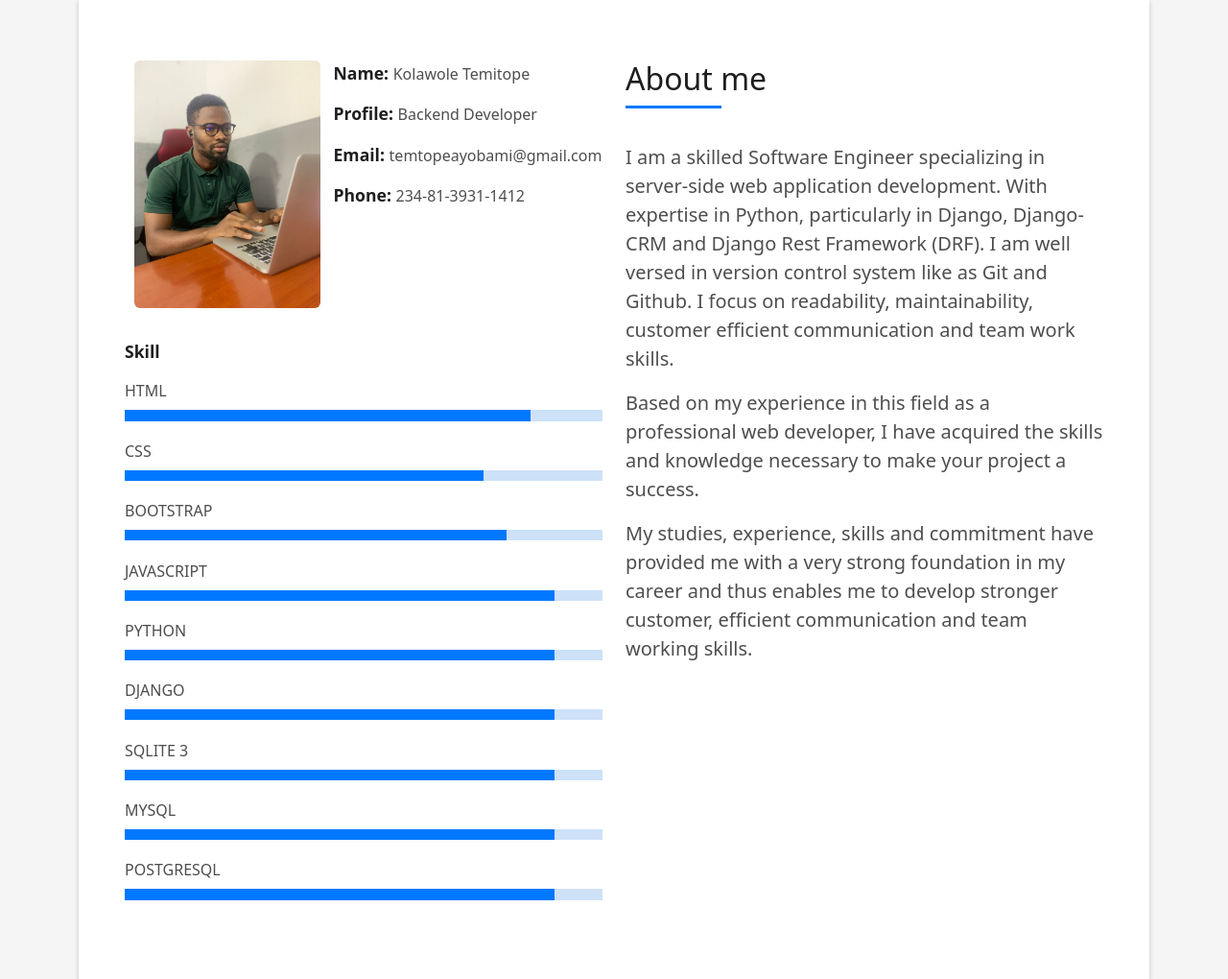
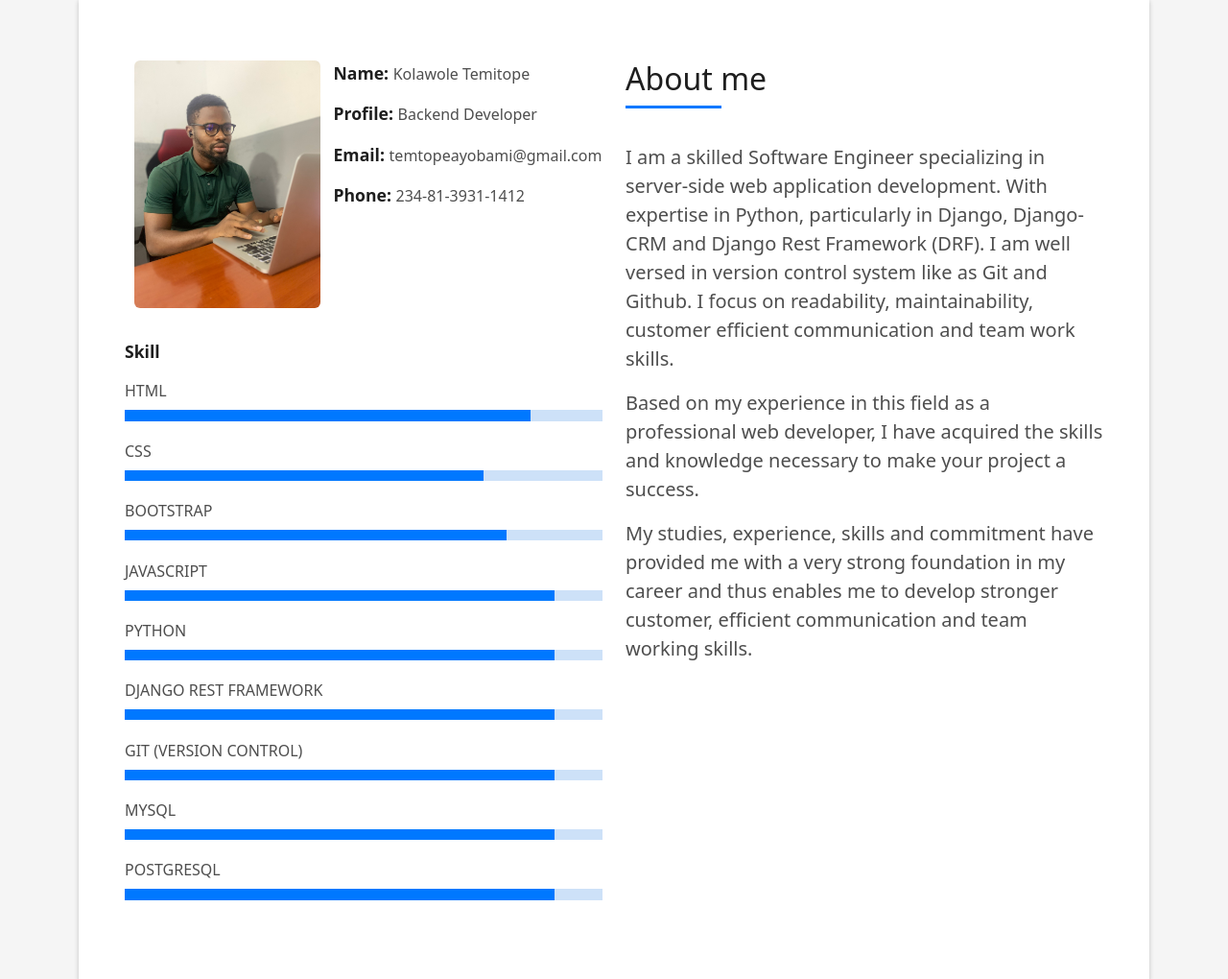
Before and after one commit to teeflow1/port_folio, a Django app: page / in a window 1280 px wide. Shown: the part 865-1885 px from the top of the page at 96% size. Run offline with Django 4.2, Linux system fonts and the light colour scheme; some libraries are stand-ins or nearby versions.

Commit message:
Frontend Worked on

```diff
--- a/app_folder/templates/apps/home.html
+++ b/app_folder/templates/apps/home.html
@@ -129,7 +129,7 @@
                     </div>
                   -->
 
-                    <span>DJANGO</span> <span class="pull-right"></span>
+                    <span>DJANGO REST FRAMEWORK</span> <span class="pull-right"></span>
                     <div class="progress">
                       <div class="progress-bar" role="progressbar" style="width: 90%" aria-valuenow="90" aria-valuemin="0" aria-valuemax="100"></div>
                     </div>
@@ -141,7 +141,7 @@
                   -->
 
 
-                    <span>SQLITE 3</span> <span class="pull-right"></span>
+                    <span>GIT (VERSION CONTROL) </span> <span class="pull-right"></span>
                     <div class="progress">
                       <div class="progress-bar" role="progressbar" style="width: 90%" aria-valuenow="90" aria-valuemin="0" aria-valuemax="100"></div>
                     </div>
```
